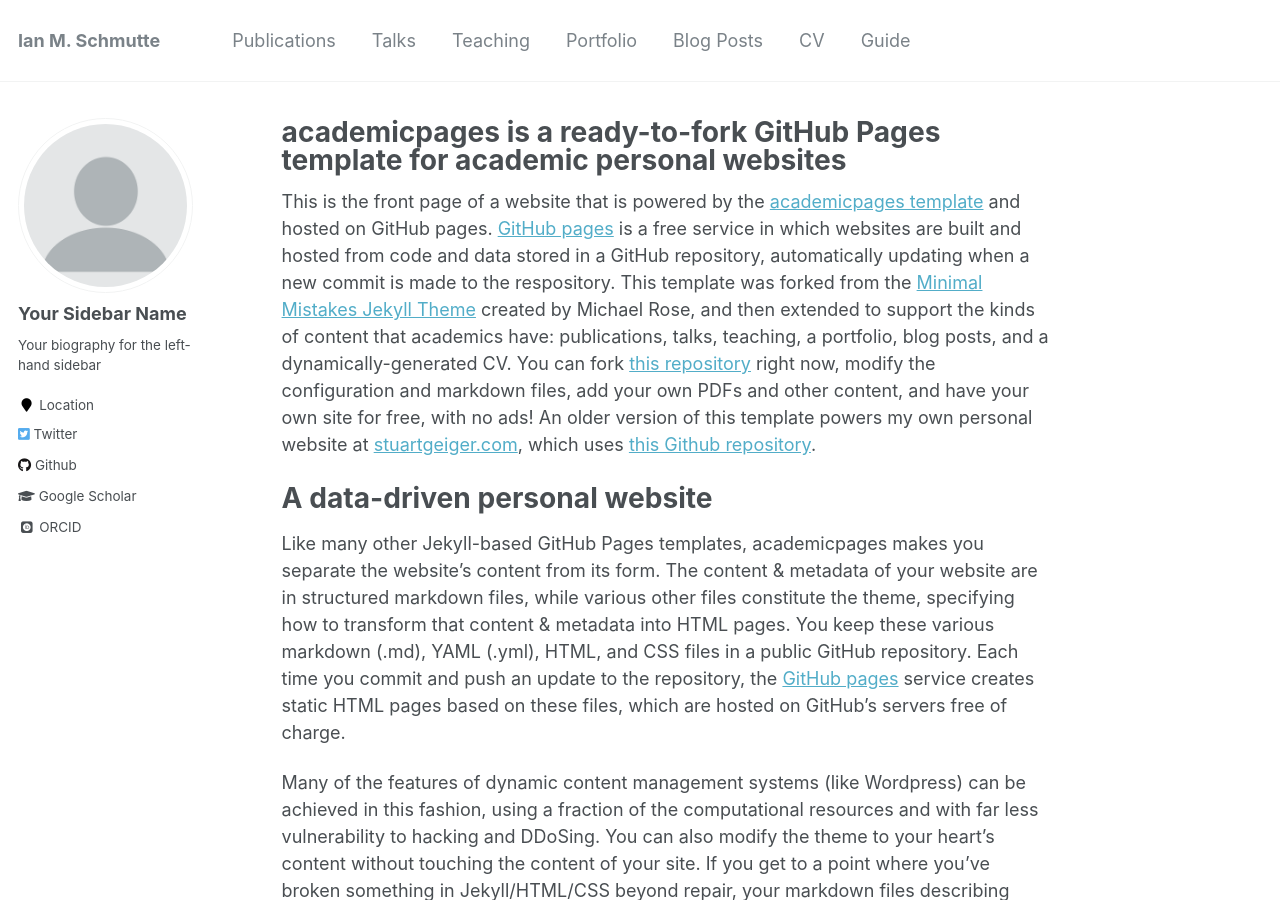
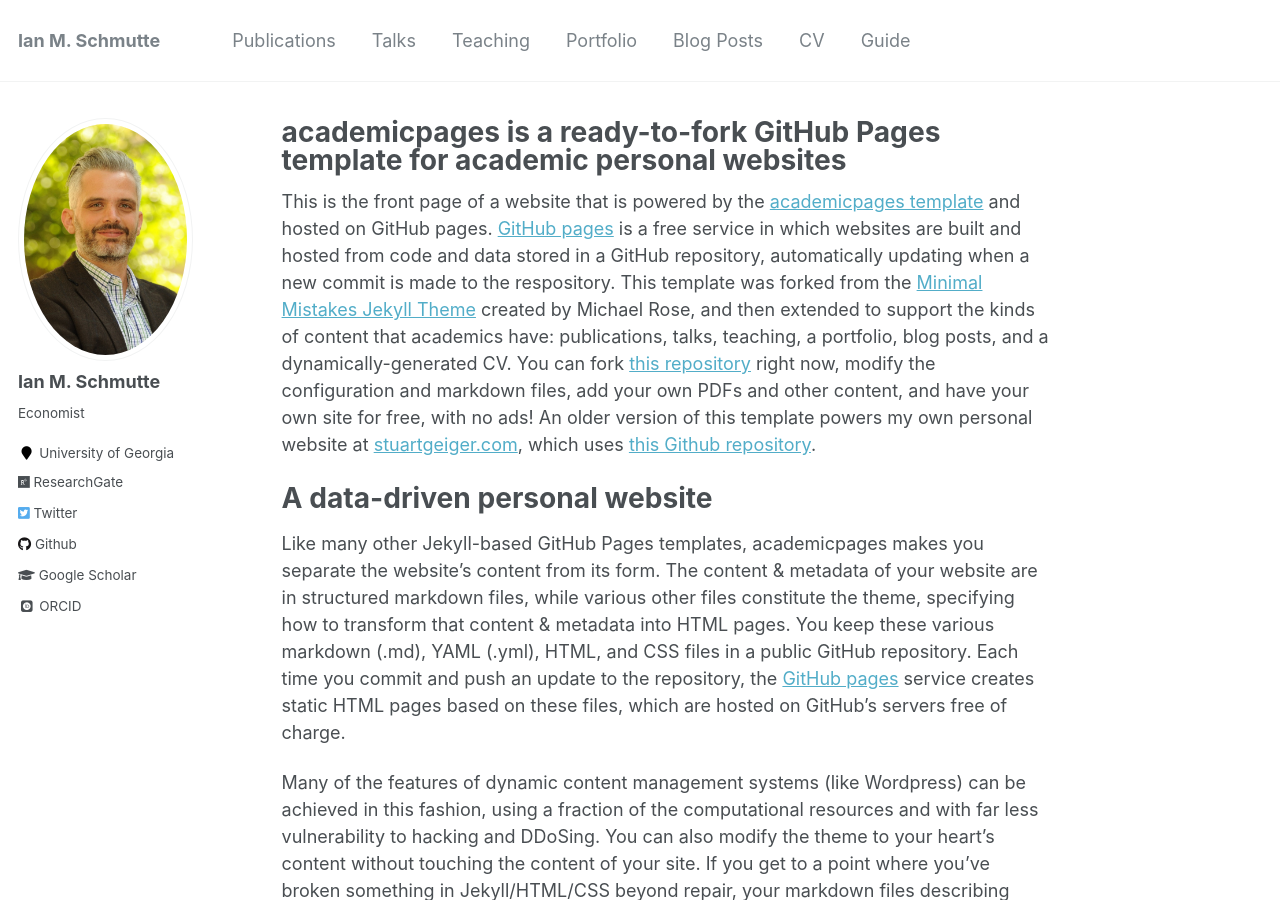
Before and after one commit to ianschmutte/ianschmutte.github.io, a Jekyll site: the page built from _pages/about.md, in a window 1280 px wide and 900 px high. Built offline with Jekyll 4.4.1, drawn with Linux system fonts in a browser that asks for light colours; some web fonts are replaced.

Commit message:
finished config

```diff
--- a/_config.yml
+++ b/_config.yml
@@ -13,7 +13,7 @@
 description              : &description "personal description"
 url                      : https://ianschmutte.github.io # the base hostname & protocol for your site e.g. "https://mmistakes.github.io"
 baseurl                  : "" # the subpath of your site, e.g. "/blog"
-repository               : "academicpages/academicpages.github.io"
+repository               : "ianschmutte.github.io"
 teaser                   :  # filename of teaser fallback teaser image placed in /images/, .e.g. "500x300.png"
 breadcrumbs              : false # true, false (default)
 words_per_minute         : 160
@@ -80,14 +80,14 @@
 
 # Site Author
 author:
-  name             : "Your Sidebar Name"
-  avatar           : "profile.png"
-  bio              : "Your biography for the left-hand sidebar"
-  location         : "Location"
+  name             : "Ian M. Schmutte"
+  avatar           : "IanSchmutte_Fa2015_cropped_small.jpg"
+  bio              : "Economist"
+  location         : "University of Georgia"
   employer         :
-  googlescholar    : "http://yourfullgooglescholarurl.com"
+  googlescholar    : "http://scholar.google.com/citations?user=mwB4cQoAAAAJ"
   email            :
-  researchgate     :  # example: "https://www.researchgate.net/profile/yourprofile"
+  researchgate     :  "https://www.researchgate.net/profile/Ian_Schmutte"
   uri              :
   bitbucket        :
   codepen          :
@@ -95,19 +95,19 @@
   flickr           :
   facebook         :
   foursquare       :
-  github           : "academicpages"
+  github           : "ianschmutte"
   google_plus      :
   keybase          :
   instagram        :
   lastfm           :
   linkedin         :
-  orcid            : "http://orcid.org/yourorcidurl"
+  orcid            : "https://orcid.org/0000-0001-5955-3599"
   pinterest        :
   soundcloud       :
   stackoverflow    : # http://stackoverflow.com/users/123456/username
   steam            :
   tumblr           :
-  twitter          : "replacethistwitterhandle"
+  twitter          : "@ianschmutte"
   vine             :
   weibo            :
   xing             :
```
